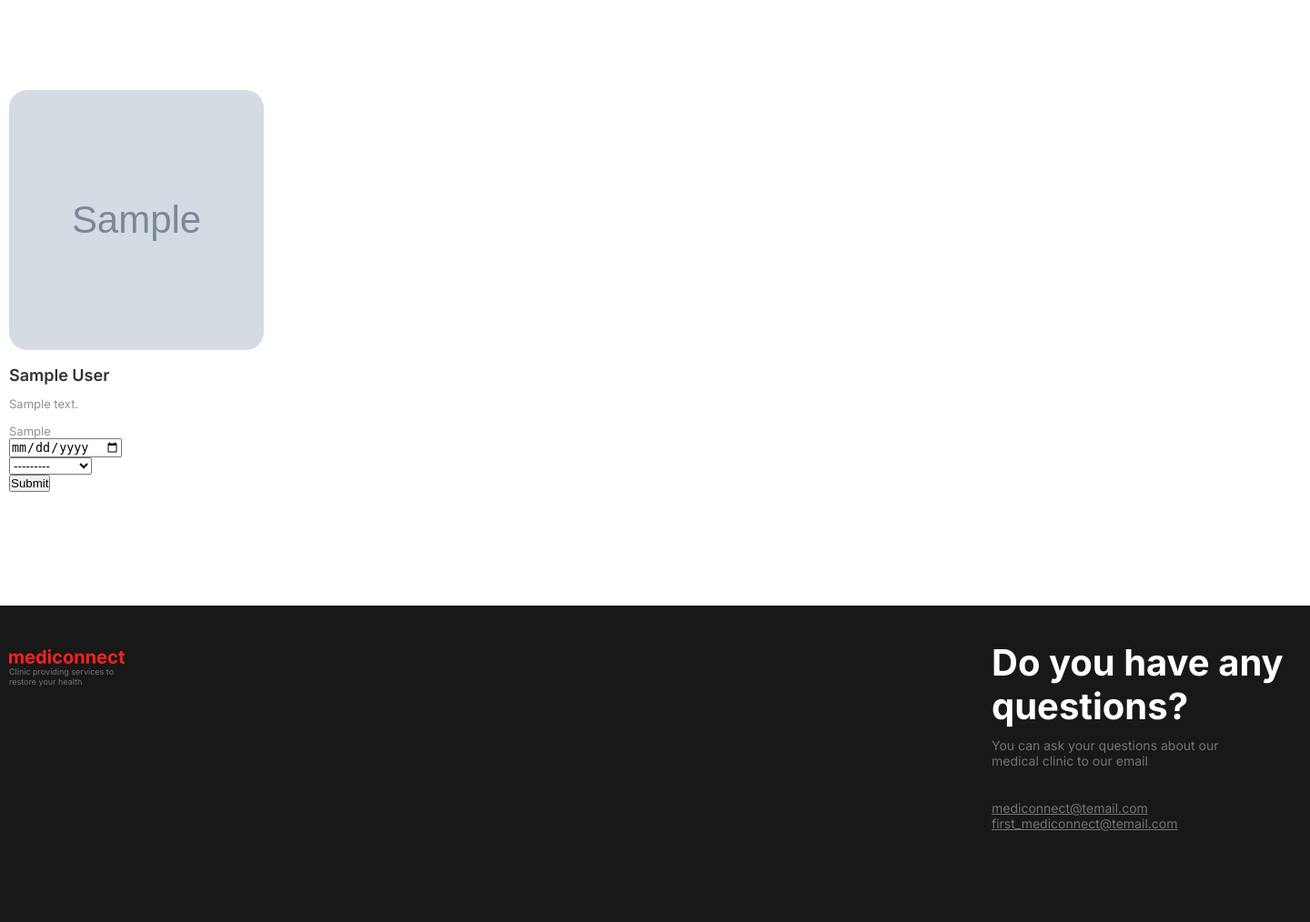
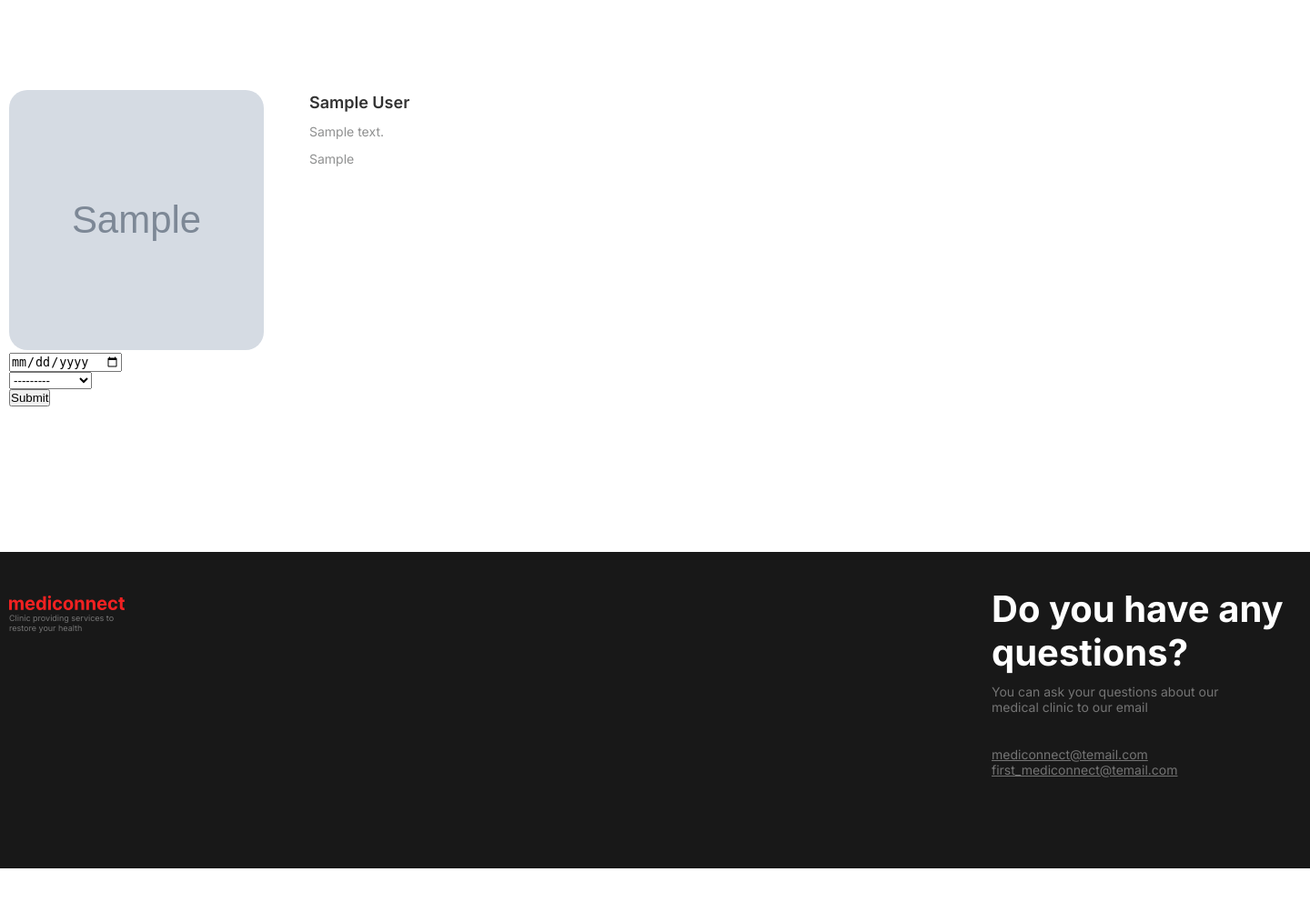
Before and after one commit to yaseliwanoff/mediconnect, a Django app: page /doctor-info/1/ in a window 1440 px wide. Shown: the part 88-1102 px from the top of the page at 91% size. After the commit the page ends 1043 px from the top, so only its background shows below. Run offline with Django 5.2, Linux system fonts and the light colour scheme; tables that the repository leaves empty hold one stand-in row (values such as "Sample post"); grey boxes marked "Sample" are stand-in pictures.

Commit message:
continue work in the css file

```diff
--- a/main/static/main/css/main.css
+++ b/main/static/main/css/main.css
@@ -1181,6 +1181,7 @@ header {
 }
 
 .doctor__list__button__doctor button {
+    color: white;
     cursor: pointer;
     margin-top: 35px;
     width: 100%;
@@ -1230,7 +1231,11 @@ header {
 }
 
 .doc__info__text {
+    position: relative;
+    top: -300px;
     margin-top: 15px;
+    float: right;
+    margin-right: 640px;
 }
 
 .doc__info__name {
@@ -1246,7 +1251,7 @@ header {
     width: 450px;
     color: rgb(144, 145, 145);
     font-family: "Inter";
-    font-size: 13px;
+    font-size: 14px;
     font-weight: 400;
     line-height: 15px;
 }
@@ -1256,7 +1261,24 @@ header {
     width: 450px;
     color: rgb(144, 145, 145);
     font-family: "Inter";
-    font-size: 13px;
+    font-size: 14px;
     font-weight: 400;
     line-height: 15px;
 }
+
+.formis__text {
+    margin-top: 65px;
+    font-family: "Inter";
+    font-size: 25px;
+    font-weight: 600;
+}
+
+/* .forms {
+    position: relative;
+    top: -200px;
+} */
+
+.forms__label {
+    position: relative;
+    top: -150px;
+}
```
